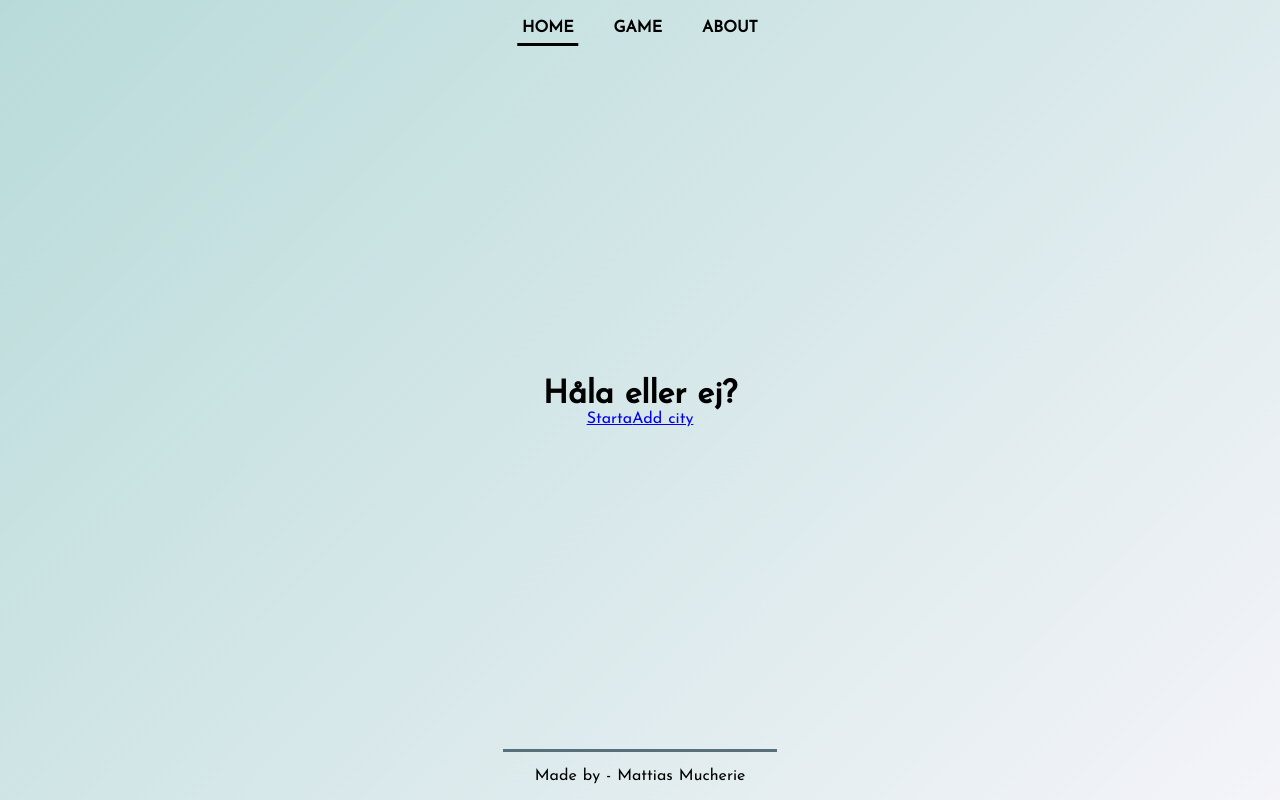
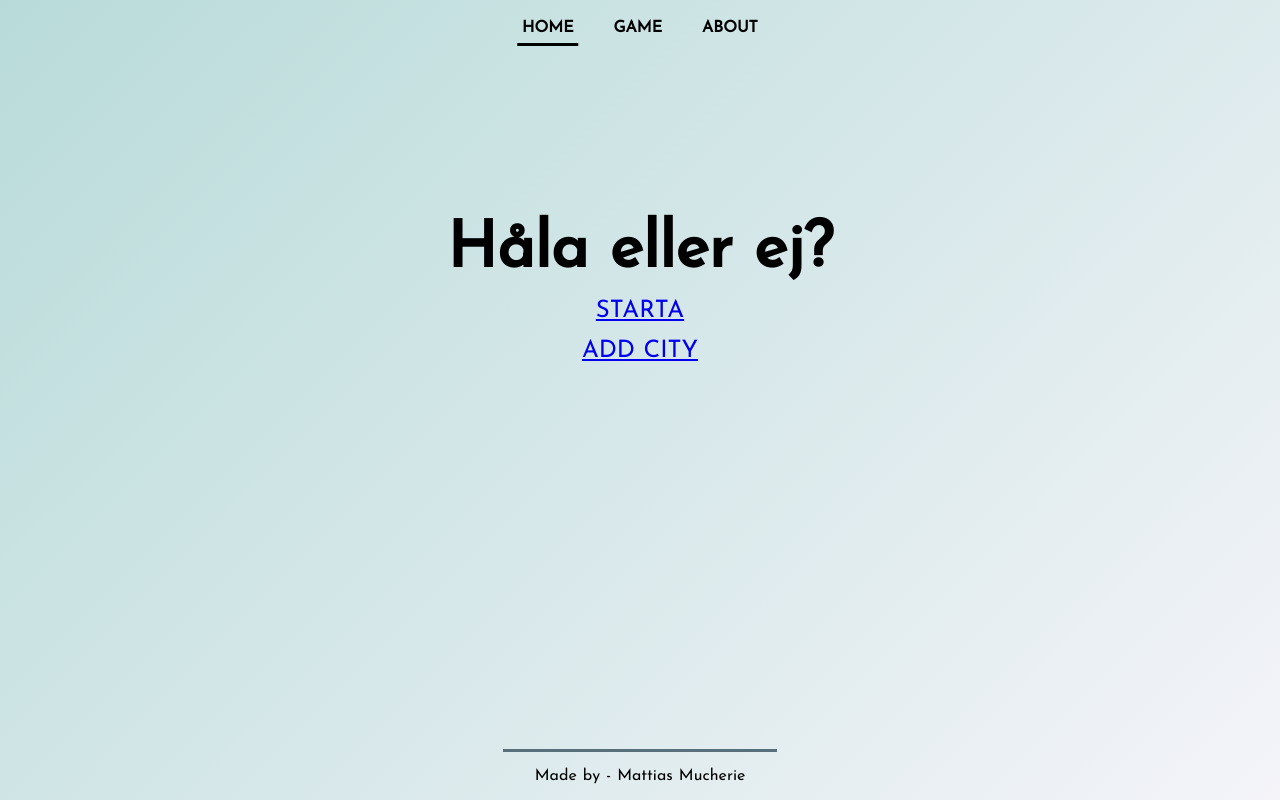
Before and after one commit to mattiasmucherie/townratingSPA, a Vue app: page / in a window 1280 px wide. Built offline with nearby package versions, Linux system fonts and the light colour scheme.

Commit message:
Update UI /game

```diff
--- a/src/components/BarChart.vue
+++ b/src/components/BarChart.vue
@@ -55,7 +55,7 @@ export default {
 
 <style lang="scss">
 figure {
-  margin: 16px;
+  margin: 16px auto 0px auto;
 }
 .bar {
   fill: #303d44;
--- a/src/views/Game.vue
+++ b/src/views/Game.vue
@@ -3,17 +3,16 @@
     <div v-if="!town">
       <spinner/>
     </div>
-    <div v-else>
+    <div v-else class="subcontainer">
       <h1>{{town.name}}</h1>
-      <h2>{{town.county}}</h2>
-      <h2>{{town.population}}</h2>
+      <h2 class="townInfo">{{town.county}} - {{populationBeautified}}</h2>
       <div v-if="!voting && !voted">
-        <button @click="rateTown('negative')">Håla</button>
-        <button @click="rateTown('positive')">Inte Håla</button>
+        <button class="rateBtn" @click="rateTown('negative')">Håla</button>
+        <button class="rateBtn" @click="rateTown('positive')">Inte Håla</button>
       </div>
-      <div v-else>
+      <div v-else-if="!voting && voted">
         <barchart v-bind:negative="town.rating.negative" v-bind:positive="town.rating.positive"></barchart>
-        <button @click="fetchData">NY stad</button>
+        <button class="rateBtn" @click="fetchData">NY stad</button>
       </div>
       <spinner v-if="voting"></spinner>
     </div>
@@ -96,6 +95,13 @@ export default {
   },
   created() {
     this.fetchData();
+  },
+  computed: {
+    populationBeautified: function() {
+      return this.town.population
+        .toString()
+        .replace(/\B(?=(\d{3})+(?!\d))/g, " ");
+    }
   }
 };
 </script>
@@ -103,27 +109,31 @@ export default {
 <style lang="scss" >
 .container {
   margin: auto;
-  min-height: 50vh;
   display: flex;
   justify-content: center;
-  align-items: center;
   text-align: center;
+  min-height: 400px;
 }
-// button {
-//   color: #f5f5f9;
-//   text-decoration: none;
-//   margin: 16px 16px;
-//   padding: 16px;
-//   font-weight: bold;
-//   background: #04724d;
-//   border-radius: 12px;
-//   text-transform: uppercase;
-//   transition: background 0.2s ease;
-//   border: 4px solid #04724d;
-//   cursor: pointer;
-//   &:hover {
-//     background: #f5f5f9;
-//     color: #04724d;
-//   }
-// }
+.rateBtn {
+  border: 3px solid #000;
+  border-radius: 0.5rem;
+  text-decoration: none;
+  background: none;
+  font-family: inherit;
+  padding: 1rem;
+  margin: 1rem;
+  text-transform: uppercase;
+  cursor: pointer;
+  transition: all 0.1s ease-in-out;
+  font-weight: 900;
+  &:hover {
+    color: #f4f4f9;
+    background: #000;
+  }
+}
+.townInfo {
+  font-weight: 100;
+  font-size: 1.3rem;
+  margin-bottom: 2rem;
+}
 </style>
--- a/src/views/Home.vue
+++ b/src/views/Home.vue
@@ -18,6 +18,34 @@ export default {
 };
 </script>
 <style lang="scss">
+h1 {
+  font-size: 4rem;
+  margin: 1rem auto;
+}
+.links {
+  position: relative;
+  display: block;
+  font-size: 1.5rem;
+  text-transform: uppercase;
+  margin: 1rem;
+  font-weight: 100;
+
+  &:after {
+    content: "";
+    position: absolute;
+    height: 3px;
+    width: calc(30%);
+    bottom: -5px;
+    transition: all 0.2s ease-out;
+    background: #000;
+    left: 50%;
+    transform: translateX(-50%) scaleX(0);
+  }
+
+  &:hover:after {
+    transform: translateX(-50%) scaleX(1);
+  }
+}
 // .links {
 //   display: block;
 //   color: #f5f5f9;
```
